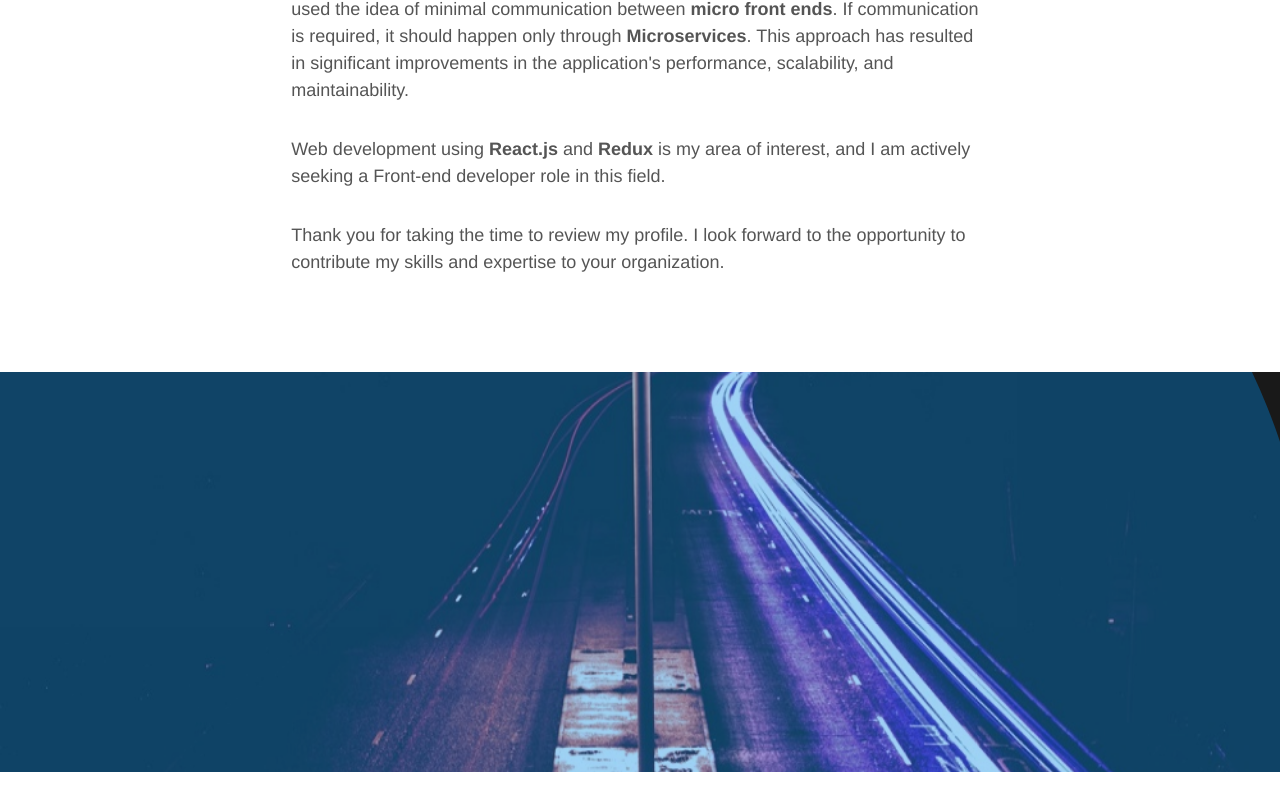
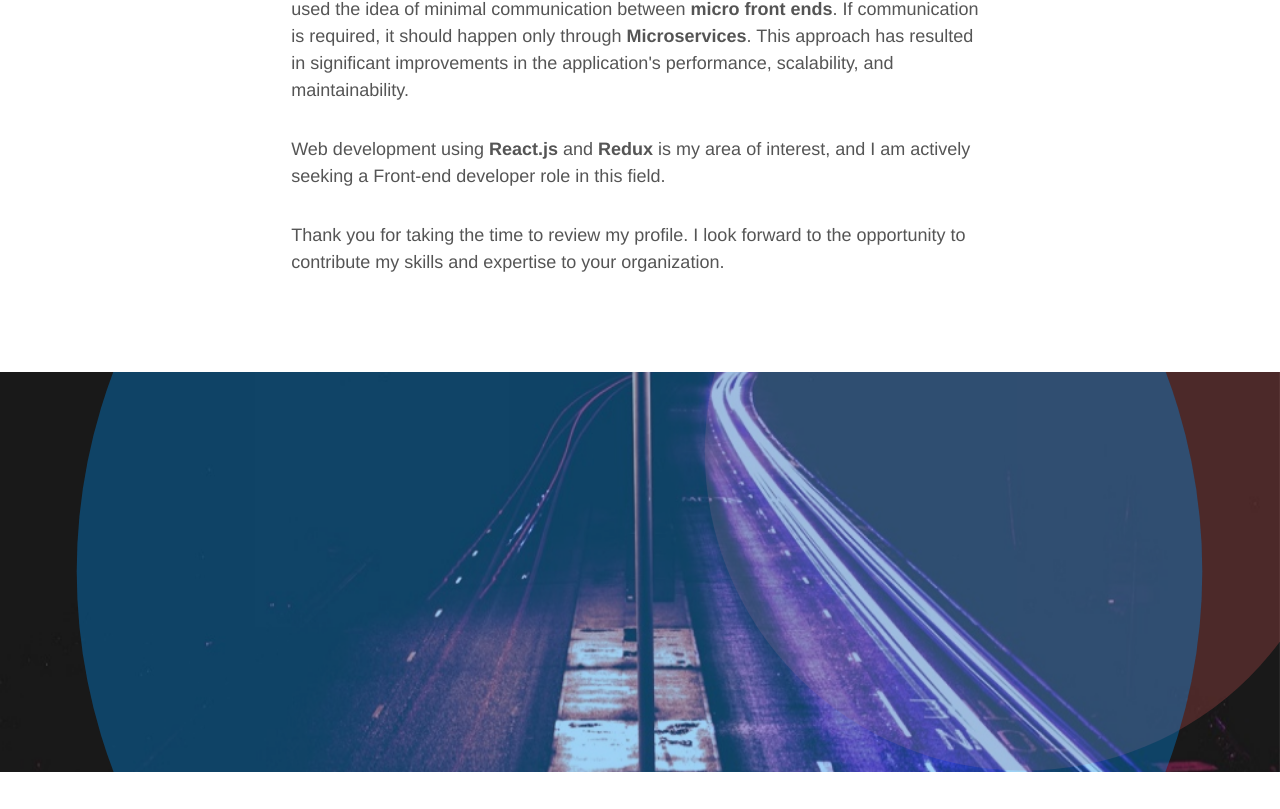
Before and after one commit to HarishBaskar/my-resume, a React (Create React App) app: page / in a window 1280 px wide. Shown: the part 1311-2120 px from the top of the page. Built offline with nearby package versions, Linux system fonts and the light colour scheme.

Commit message:
updated resume link

```diff
--- a/src/Components/Resume/Footer/index.js
+++ b/src/Components/Resume/Footer/index.js
@@ -14,7 +14,7 @@ const Footer = () => {
           onClick={(e) => {
             e.preventDefault();
             window.open(
-              "https://drive.google.com/file/d/1RFoaLlwqseoQuSPLXLrr444C1OFKUAiW/view?usp=sharing",
+              "https://drive.google.com/file/d/1bY8tkr3ubJq0641e8zKJvyiDEbu7zHQb/view?usp=share_link",
               "_blank"
             );
           }}
--- a/src/Components/Resume/ParallaxContainer.js
+++ b/src/Components/Resume/ParallaxContainer.js
@@ -4,19 +4,24 @@ import Wallpaper1 from "../../Images/wallpaper1.jpg";
 import Styles from "./Resume.module.css";
 
 const transformElement = (percentage) => {
+  const size = percentage * 600; // Adjust size for more dynamic effect
+  const opacity = percentage * 0.5; // Adjust opacity for subtle effect
+
   return (
-    <div>
     <div
       style={{
         position: "absolute",
-          background: `rgba(0, 138, 230, ${percentage * 0.5})`,
-          transform: "scale(4, 3)",
+        background: `rgba(0, 138, 230, ${opacity})`,
         borderRadius: "50%",
-          width: percentage * 700,
-          height: percentage * 700,
+        width: size,
+        height: size,
+        top: "50%",
+        left: "50%",
+        transform: `translate(-50%, -50%) scale(${1 + percentage * 2})`,
+        transition: "transform 0.3s ease-out, background 0.3s ease-out", // Smooth transitions
+        zIndex: 1, // Ensure it appears above other content
       }}
     />
-    </div>
   );
 };
 
@@ -24,12 +29,33 @@ const ParallaxElement = () => {
   return (
     <Parallax
       bgImage={Wallpaper1}
-      strength={300}
+      strength={300} // Adjust to control the depth of the effect
       className={Styles.parallaxcontainer}
-      renderLayer={(percentage) => transformElement(percentage)}
+      renderLayer={(percentage) => (
+        <>
+          {transformElement(percentage)}
+          <div
+            style={{
+              position: "absolute",
+              background: `rgba(255, 100, 100, ${percentage * 0.3})`,
+              borderRadius: "50%",
+              width: percentage * 400,
+              height: percentage * 400,
+              top: "20%",
+              left: "80%",
+              transform: `translate(-50%, -50%) scale(${1 + percentage * 1.5})`,
+              transition: "transform 0.3s ease-out, background 0.3s ease-out",
+              zIndex: 0, // Ensure it appears behind other content
+            }}
+          />
+        </>
+      )}
     >
-      <div style={{ height: 700 }}>
-        <div className={Styles.insidestyles}></div>
+      <div style={{ height: "80vh", position: "relative" }}>
+        <div className={Styles.insidestyles}>
+          <h1>Your Content Here</h1> {/* Example content */}
+          <p>Engaging content that fits with the parallax background.</p>
+        </div>
       </div>
     </Parallax>
   );
```
Lines whose indentation alone changed are shown as unchanged.
